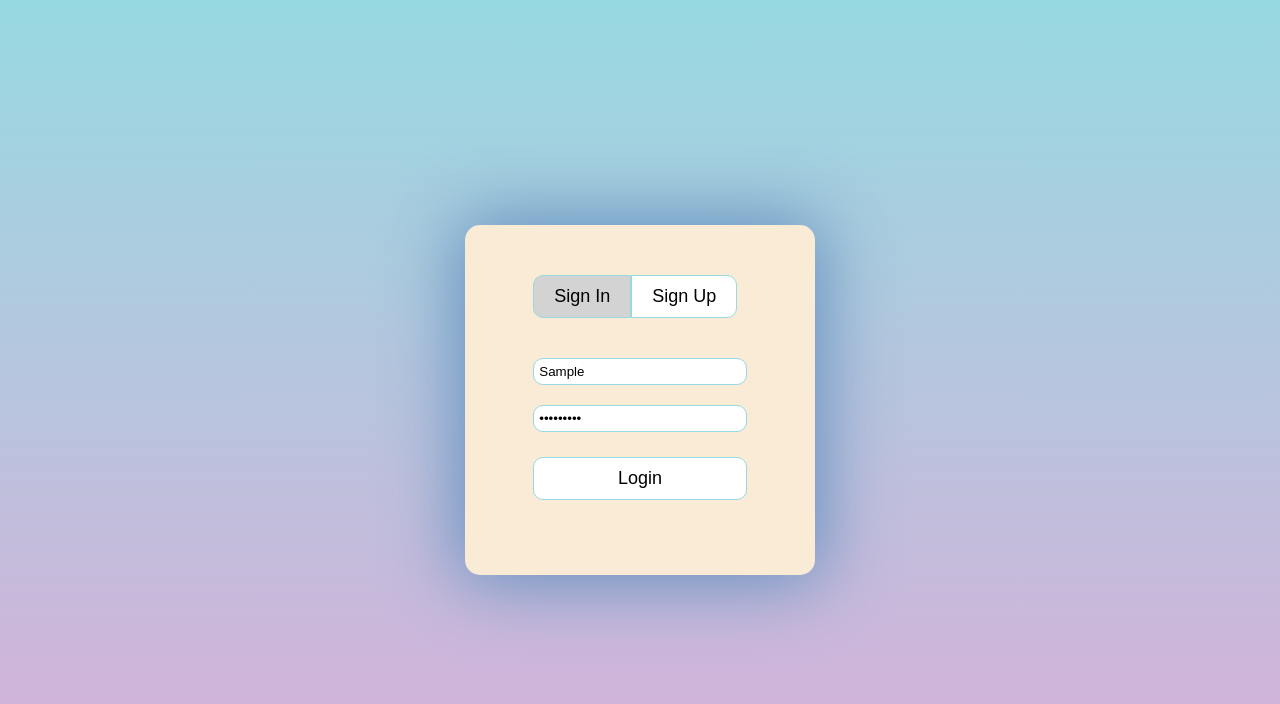
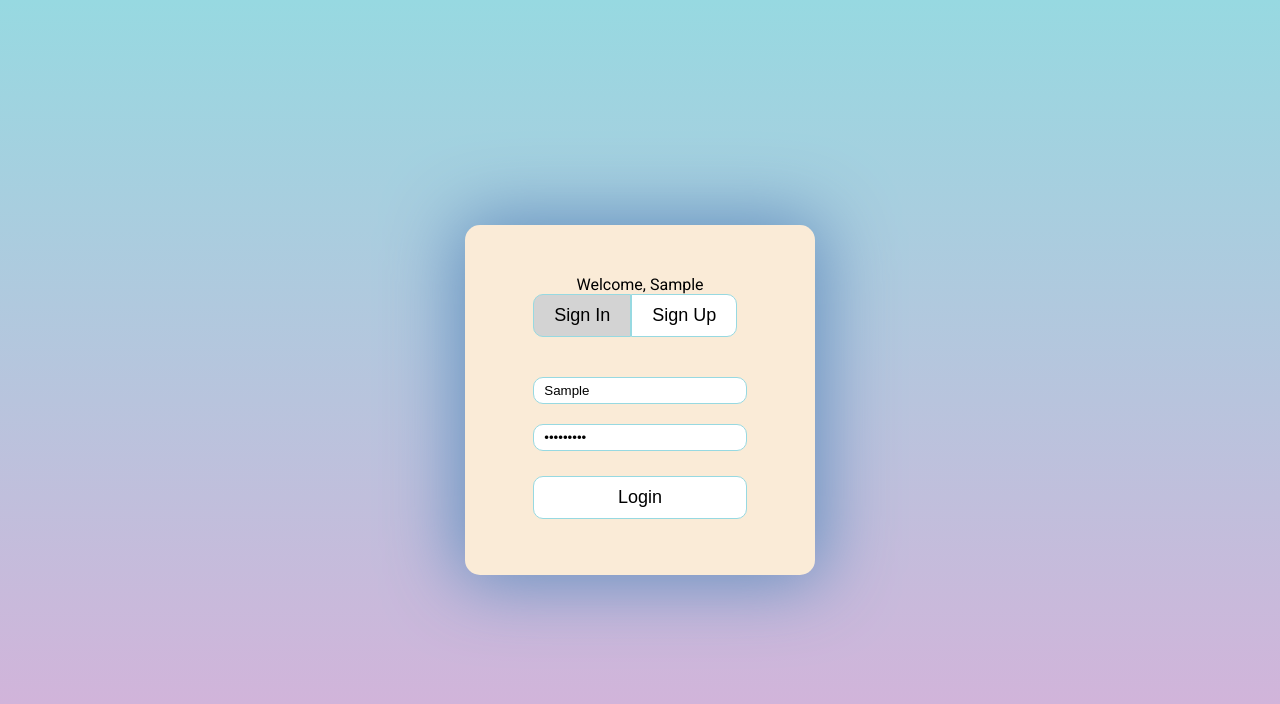
Before and after one commit to zachary-o/no-one-cares, a React (Create React App) app: page / in a window 1280 px wide. Both pictures are taken after typing "Sample", "Sample123" into the empty fields and a click on the button "Login". Shown: the top 704 px of the page. Built offline with nearby package versions, Linux system fonts and the light colour scheme; no server answers.

Commit message:
add localStorage

```diff
--- a/src/components/Authorization.jsx
+++ b/src/components/Authorization.jsx
@@ -16,7 +16,7 @@ const Authorization = () => {
   const handleChangeAuth = () => {
     setChangeAuth(!changeAuth);
     setFormData({ login: "", password: "" });
-    setAuthStatus("")
+    setAuthStatus("");
   };
 
   const fetchUsers = async () => {
@@ -32,6 +32,17 @@ const Authorization = () => {
   const newUser = async () => {
     const user = await registerUser(formData);
   };
+
+  const handlesaveUser = () => {
+    localStorage.setItem("user", JSON.stringify(formData));
+  };
+
+  useEffect(() => {
+    const storedUser = localStorage.getItem("user");
+    if (storedUser) {
+      setFormData(JSON.parse(storedUser));
+    }
+  }, []);
 
   console.log(formData, authStatus);
 
@@ -50,6 +61,7 @@ const Authorization = () => {
       ) {
         setIsAuth(true);
         setAuthStatus("Login success");
+        handlesaveUser();
         return;
       }
       if (
@@ -78,6 +90,7 @@ const Authorization = () => {
 
   return (
     <div className="auth-wrapper">
+      {formData.login && <p>Welcome, {formData.login}</p>}
       <div className="auth-buttons-container">
         <button
           onClick={handleChangeAuth}
--- a/src/index.css
+++ b/src/index.css
@@ -38,9 +38,13 @@ form {
 
 form input {
   margin: 10px 0;
-  padding: 5px 0 5px 5px;
+  padding: 5px 0 5px 10px;
   border: 1px solid #97d9e1;
   border-radius: 10px;
+}
+
+form input:focus {
+  outline: 1px solid salmon;
 }
 
 form button {
```
